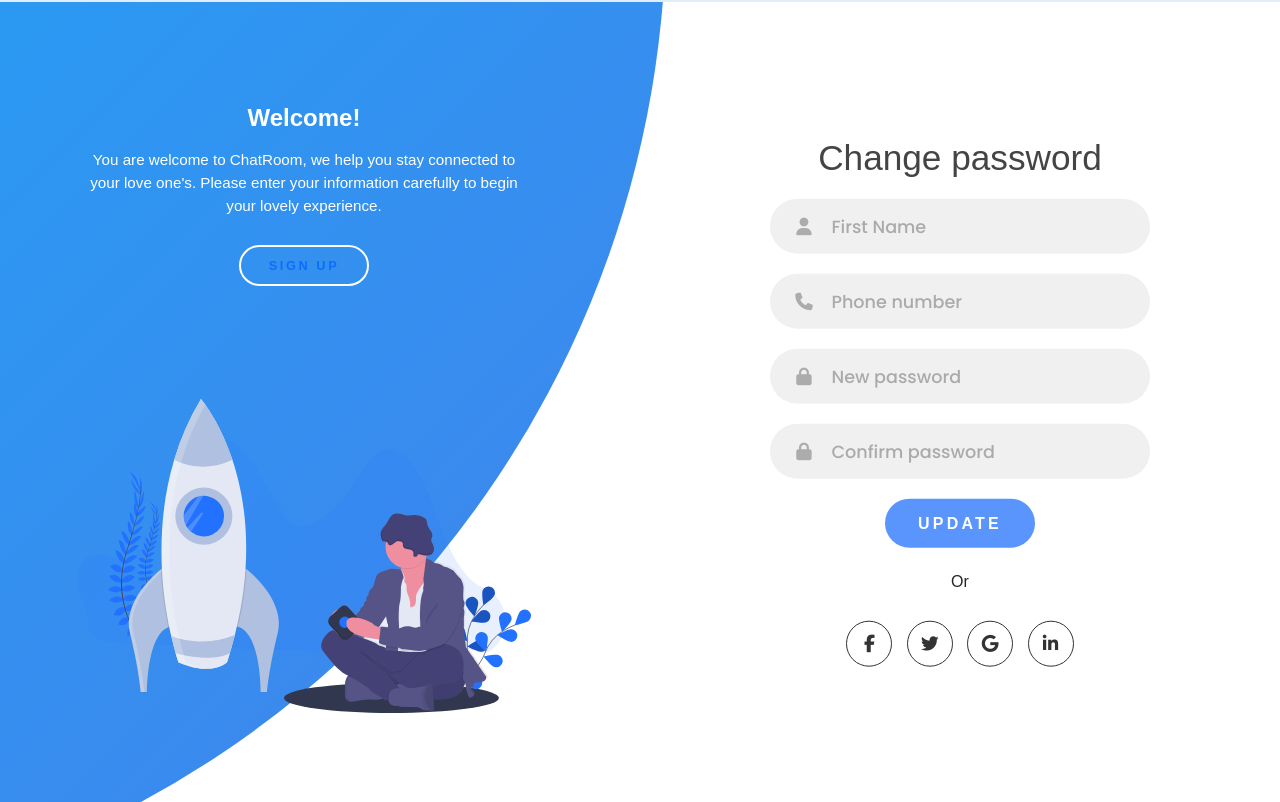
After one commit to omovigho/flask-chat-application, a Flask app: page /forgot-password in a window 1280 px wide. The commit adds this page. Run offline with Flask 3, Linux system fonts and the light colour scheme; some libraries are stand-ins or nearby versions.

Commit message:
Update some files

```diff
--- a/app.py
+++ b/app.py
@@ -72,24 +72,6 @@ def after_request(response):
     return response
 
 
-"""def cen():
-    tel = session['tel']
-    db = get_db()
-
-    result = db.execute("SELECT * FROM profile WHERE telNumber=? ORDER BY id DESC LIMIT 1 ", tel)
-    row = db.execute("SELECT * FROM members WHERE telNumber=? ", tel)
-    name = row[0]["surName"] + " " + row[0]["firstName"]
-    length = len(result)
-    imag = None
-    for i in range(length):
-        imag  = result[i]["imageName"]
-
-    if imag == None:
-        imag = "/static/photos/download.png"
-    else:
-        pass
-
-    return imag, name"""
 def cen():
     tel = session['tel']
     db = get_db()
@@ -110,7 +92,7 @@ def cen():
         imag = result[i]["imageName"]
 
     if imag is None:
-        imag = "/static/photos/download.png"
+        imag = "/static/icons/download.png"
 
     cursor.close()
     db.close()
@@ -137,7 +119,7 @@ def showProfile(user):
         picture = result[i]["imageName"]
 
     if picture is None:
-        picture = "/static/photos/download.png"
+        picture = "/static/icons/download.png"
 
     return picture
 
@@ -162,15 +144,13 @@ def index():
     result_len = len(result)
     return render_template("index.html", result =result, show=showProfile, tel = tel,
                                     imag =pro, name=name, result_len=result_len, replace=replace)
-    """return render_template("index.html", result =result, show=showProfile, tel = tel, length= length,
-                                    imag =pro, name=name, res=res, result_len=result_len, replace=replace)"""
 
 
 
 #signup and signin route
-@app.route("/signup_signin")
+@app.route("/signup-signin")
 def signup_signin():
-    return render_template("signup_signin.html")
+    return render_template("signup-signin.html")
 
 
 # register route
@@ -189,22 +169,20 @@ def register():
     confirmation = request.form.get("confirmation")  # confirming password
 
     # Converting password to string before hashing
-    print(f"password is {password}")
     if password:
         hash = generate_password_hash(password)
-        print(f"HASH PASS {hash}")
     """ User reached route via POST (as by submitting a form via POST) """
     if request.method == "POST":
         if not tel:
-            return render_template("signup_signin.html", reply="Phone number is required", state='0')
+            return render_template("signup-signin.html", reply="Phone number is required", state='0')
         elif not password:
-           return render_template("signup_signin.html", reply="Password is required", state='0')
+           return render_template("signup-signin.html", reply="Password is required", state='0')
         elif password != confirmation:
-            return render_template("signup_signin.html", reply="Passwords do not match", state='0')
+            return render_template("signup-signin.html", reply="Passwords do not match", state='0')
         else:
             db = get_db()
             if db is None:
-                return render_template("signup_signin.html", reply="Failed to connect to the database", state='0')
+                return render_template("signup-signin.html", reply="Failed to connect to the database", state='0')
 
             try:
                 cursor = db.cursor(dictionary=True)  # Create a cursor
@@ -212,7 +190,7 @@ def register():
                 rows = cursor.fetchall()
 
                 if len(rows) == 1:
-                    return render_template("signup_signin.html", reply="This number has been used", state='2')
+                    return render_template("signup-signin.html", reply="This number has been used", state='2')
                 else:
                     cursor.execute("SELECT NOW() as date")
                     dateTime = cursor.fetchone()
@@ -224,12 +202,12 @@ def register():
                     cursor.close()
                     db.close()
 
-                    return render_template("signup_signin.html", reply="Account created successfully", state='1')
+                    return render_template("signup-signin.html", reply="Account created successfully", state='1')
             except mysql.connector.Error as e:
                 app.logger.error(f"Error while querying the database: {e}")
-                return render_template("signup_signin.html", reply="An error occurred while registering", state='0')
+                return render_template("signup-signin.html", reply="An error occurred while registering", state='0')
     else:
-        return render_template("signup_signin.html")
+        return render_template("signup-signin.html")
 
 
 # login route
@@ -247,15 +225,13 @@ def login():
         telNumber = request.form.get("tel")
         password = request.form.get("password")
 
-        print(f"telNumber is {telNumber}, password is {password}")
         if not telNumber:
-            return render_template("signup_signin.html",reply="Telephone number must be provided",state='0')
+            return render_template("signup-signin.html",reply="Telephone number must be provided",state='0')
 
         # Ensure password was submitted
         elif not request.form.get("password"):
-            return render_template("signup_signin.html",reply="Password must be provided",state='0')
+            return render_template("signup-signin.html",reply="Password must be provided",state='0')
 
-        print(f"tel is {telNumber}, password is {password}")
         # Query database for telephone number
         cursor = db.cursor(dictionary=True)  # Create a cursor
         #rows = cursor.execute("SELECT * FROM members WHERE telNumber = ?", request.form.get("tel"))
@@ -265,15 +241,10 @@ def login():
         if len(rows) > 0:
             print(f"hash is {rows[0]['password']} - check - {check_password_hash(rows[0]['password'], password)} str {generate_password_hash(password)}")
         else:
-            return render_template("signup_signin.html",reply="Invalid username and/or password",state='0')
+            return render_template("signup-signin.html",reply="Invalid username and/or password",state='0')
 
-
-
-        #print(f"hash is {rows[0]["password"]} - check - {check_password_hash(rows[0]["password"], password)} str {generate_password_hash(password)}")
-        # Ensure telephone number exists and password is correct
         if len(rows) != 1 or not check_password_hash(rows[0]["password"], password):
-            return render_template("signup_signin.html",reply="Invalid username and/or password",state='0')
-            #return redirect("/signup_signin")
+            return render_template("signup-signin.html",reply="Invalid username and/or password",state='0')
 
         # Remember which user has logged in
         session["user_id"] = rows[0]["id"]
@@ -284,10 +255,51 @@ def login():
 
     # User reached route via GET (as by clicking a link or via redirect)
     else:
-        #cursor.close()
-        #db.close()
-        return render_template("signup_signin.html")
+        return render_template("signup-signin.html")
 
+
+# change password route
+@app.route("/forgot-password", methods=["GET", "POST"])
+def forgot_password():
+    db = get_db()
+    # Forget any user_id
+    session.clear()
+
+    # Getting user input
+    if request.method == "POST":
+        firstName = request.form.get("firstName")
+        telNumber = request.form.get("tel")
+        password = request.form.get("password")
+        confirmation = request.form.get("confirmation")  # confirming password
+        if not telNumber:
+            return render_template("forgot-password.html", reply="Phone number is required", state='0')
+        elif not password:
+            return render_template("forgot-password.html", reply="Password is required", state='0')
+        elif password != confirmation:
+            return render_template("forgot-password.html", reply="Passwords do not match", state='0')
+        else:
+            db = get_db()
+            if db is None:
+                return render_template("signup-signin.html", reply="Failed to connect to the database", state='0')
+
+            try:
+                cursor = db.cursor(dictionary=True)  # Create a cursor
+                cursor.execute("SELECT * FROM members WHERE telNumber = %s and firstName = %s", (telNumber, firstName))
+                rows = cursor.fetchall()
+
+                if len(rows) == 1:
+                    cursor.execute("UPDATE members SET password = %s WHERE telNumber = %s", (generate_password_hash(password), telNumber))
+                    db.commit()
+                    cursor.close()
+                    db.close()
+                    return render_template("signup-signin.html", reply="Your password have been updated successfully", state='2')
+                else:
+                    return render_template("forgot-password.html", reply="Your credentials were not correct", state='2')
+            except mysql.connector.Error as e:
+                app.logger.error(f"Error while querying the database: {e}")
+                return render_template("forgot-password.html", reply="An error occurred while updating", state='0')
+    else:
+        return render_template("forgot-password.html")
 
 '''# message route
 @app.route("/message", methods=["GET", "POST"])
@@ -634,7 +646,7 @@ def logout():
     session.clear()
 
     # Redirect user to login form
-    return redirect("/")
+    return redirect("/signup-signin")
 
 
 '''@app.route("/action", methods=["GET","POST"])
--- a/static/js/app.js
+++ b/static/js/app.js
@@ -1,5 +1,6 @@
 const sign_in_btn = document.querySelector("#sign-in-btn");
 const sign_up_btn = document.querySelector("#sign-up-btn");
+const forgot_pass_btn = document.querySelector("#sign-up-btn");
 const container = document.querySelector(".container");
 
 sign_up_btn.addEventListener("click", () => {
@@ -9,3 +10,9 @@ sign_up_btn.addEventListener("click", () => {
 sign_in_btn.addEventListener("click", () => {
   container.classList.remove("sign-up-mode");
 });
+
+forgot_pass_btn.addEventListener("click", () => {
+  fetch("http://127.0.0.1:5000/signup-signin")
+.then(response => response.json())
+.then(data => console.log("Success:", data))
+});
--- /dev/null
+++ b/templates/forgot-password.html
@@ -0,0 +1,137 @@
+{% extends "layout.html" %}
+
+{% block title %}Forgot password{% endblock %}
+
+{% block main %}
+
+    <div class="container">
+      <div class="forms-container">
+
+        <div class="signin-signup">
+          <form action="/forgot-password" method="post" class="sign-in-form">
+            {% if state == '0' %}
+              <div class='alert alert-danger' role='alert'>{{reply}}</div>
+            {% elif state == '1' %}
+              <div class='alert alert-success' role='alert'>{{reply}}</div>
+            {% elif state == '2' %}
+              <div class='alert alert-warning' role='alert'>{{reply}}</div>
+            {% endif %}
+
+            <h2 class="title">Change password</h2>
+              <div class="input-field">
+                <i class="fas fa-user"></i>
+                <input type="text" name="firstName" placeholder="First Name" />
+              </div>
+              <div class="input-field">
+                <i class="fa fa-phone" aria-hidden="true"></i>
+                <input type="tel" name="tel" placeholder="Phone number" />
+              </div>
+            <div class="input-field">
+              <i class="fas fa-lock"></i>
+              <input type="password" name="password" placeholder="New password" />
+            </div>
+            <div class="input-field">
+              <i class="fas fa-lock"></i>
+              <input type="password" name="confirmation" placeholder="Confirm password" />
+            </div>
+            <input type="submit" value="Update" class="btn solid" />
+
+            <p class="social-text"> Or </p>
+            <div class="social-media">
+              <a href="#" class="social-icon">
+                <i class="fab fa-facebook-f"></i>
+              </a>
+              <a href="#" class="social-icon">
+                <i class="fab fa-twitter"></i>
+              </a>
+              <a href="#" class="social-icon">
+                <i class="fab fa-google"></i>
+              </a>
+              <a href="#" class="social-icon">
+                <i class="fab fa-linkedin-in"></i>
+              </a>
+            </div>
+          </form>
+          <form action="/register" method="post" class="sign-up-form">
+            {% if state == '0' %}
+              <div class='alert alert-danger' role='alert'>{{reply}}</div>
+            {% elif state == '1' %}
+              <div class='alert alert-success' role='alert'>{{reply}}</div>
+            {% elif state == '2' %}
+              <div class='alert alert-warning' role='alert'>{{reply}}</div>
+            {% endif %}
+            <h2 class="title">Sign up</h2>
+            <div class="input-field">
+              <i class="fas fa-user"></i>
+              <input type="text" name="firstName" placeholder="First Name" />
+            </div>
+            <div class="input-field">
+              <i class="fas fa-user"></i>
+              <input type="text" name="surName" placeholder="Surname" />
+            </div>
+            <div class="input-field">
+              <i class="fa fa-phone" aria-hidden="true"></i>
+              <input type="tel" name="tel" placeholder="Phone number" />
+            </div>
+            <div class="input-field">
+              <i class="fas fa-lock"></i>
+              <input type="password" name="password" placeholder="Password" />
+            </div>
+            <div class="input-field">
+              <i class="fas fa-lock"></i>
+              <input type="password" name="confirmation" placeholder="Confirm password" />
+            </div>
+            <input type="submit" class="btn" value="Sign up" />
+            <p class="social-text"> Or </p>
+            <div class="social-media">
+              <a href="#" class="social-icon">
+                <i class="fab fa-facebook-f"></i>
+              </a>
+              <a href="#" class="social-icon">
+                <i class="fab fa-twitter"></i>
+              </a>
+              <a href="#" class="social-icon">
+                <i class="fab fa-google"></i>
+              </a>
+              <a href="#" class="social-icon">
+                <i class="fab fa-linkedin-in"></i>
+              </a>
+            </div>
+          </form>
+        </div>
+      </div>
+
+      <div class="panels-container">
+        <div class="panel left-panel">
+          <div class="content">
+            <h3>Welcome!</h3>
+            <p>
+              You are welcome to ChatRoom, we help you stay connected
+              to your love one's. Please enter your information carefully to
+              begin your lovely experience.
+            </p>
+
+            <button class="btn transparent" id="forgot_pass_btn">
+              <a href={{url_for("signup_signin")}} >Sign up</a>
+            </button>
+          </div>
+          <img src="/static/icons/log.svg" class="image" alt="" />
+        </div>
+        <div class="panel right-panel">
+          <div class="content">
+            <h3>Welcome back!</h3>
+            <p>
+              We love you being part of us, and making you connected and
+              excited is our top priority. Login to continue with your experience.
+            </p>
+            <button class="btn transparent" id="forgot_pass">
+              Sign in
+            </button>
+          </div>
+          <img src="/static/icons/register.svg" class="image" alt="" />
+        </div>
+      </div>
+    </div>
+
+    <script src="/static/js/app.js"></script>
+    {% endblock %}
--- a/templates/layout.html
+++ b/templates/layout.html
@@ -14,6 +14,7 @@
         <!-- http://getbootstrap.com/docs/5.1/ -->
         <link crossorigin="anonymous" href="https://cdn.jsdelivr.net/npm/bootstrap@5.2.0/dist/css/bootstrap.min.css" integrity="sha384-gH2yIJqKdNHPEq0n4Mqa/HGKIhSkIHeL5AyhkYV8i59U5AR6csBvApHHNl/vI1Bx" rel="stylesheet">
         <script crossorigin="anonymous" integrity="sha384-A3rJD856KowSb7dwlZdYEkO39Gagi7vIsF0jrRAoQmDKKtQBHUuLZ9AsSv4jD4Xa" src="https://cdn.jsdelivr.net/npm/bootstrap@5.2.0/dist/js/bootstrap.bundle.min.js"></script>
+        <script src="https://kit.fontawesome.com/64d58efce2.js" crossorigin="anonymous"></script>
 
         <link rel="stylesheet" href="/static/css/bootstrap.css">
         <script src="/static/js/bootstrap.js"></script>
@@ -47,10 +48,10 @@
                         <a class="nav-link navbar-brand" href="#">ChatRoom</a>
                         </li>
                         <li class="nav-item ms-auto">
-                        <a class="nav-link " href={{url_for("friends")}}><img src="/static/photos/images.png" alt="friends" srcset="" width="50" height="50"></a>
+                        <a class="nav-link " href={{url_for("friends")}}><img src="/static/icons/images.png" alt="friends" srcset="" width="50" height="50"></a>
                         </li>
                         <li class="nav-item">
-                        <a class="nav-link" href={{url_for("index")}}><img src="/static/photos/messenger.png" alt="friends" srcset="" width="50" height="50"></a>
+                        <a class="nav-link" href={{url_for("index")}}><img src="/static/icons/messenger.png" alt="friends" srcset="" width="50" height="50"></a>
                         </li>
                         <li class="nav-item ms-auto">
                         <a class="nav-link" href={{url_for("profile")}}>Profile</a>
```
Also changed, not shown: templates/login.html (deleted, +0 -18 lines), templates/register.html (deleted, +0 -29 lines), templates/signup-signin.html (renamed from templates/signup_signin.html, +4 -4 lines), static/icons/log.svg (added), static/icons/register.svg (added).
